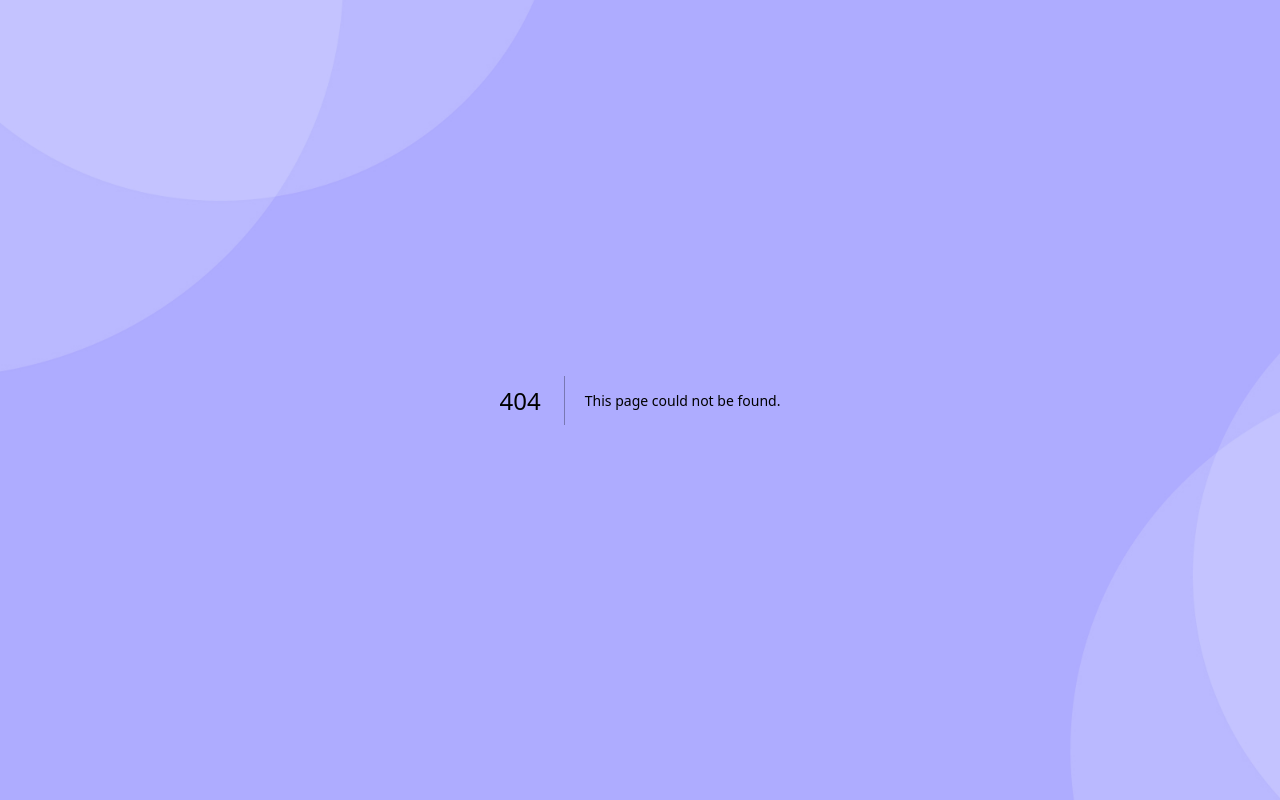
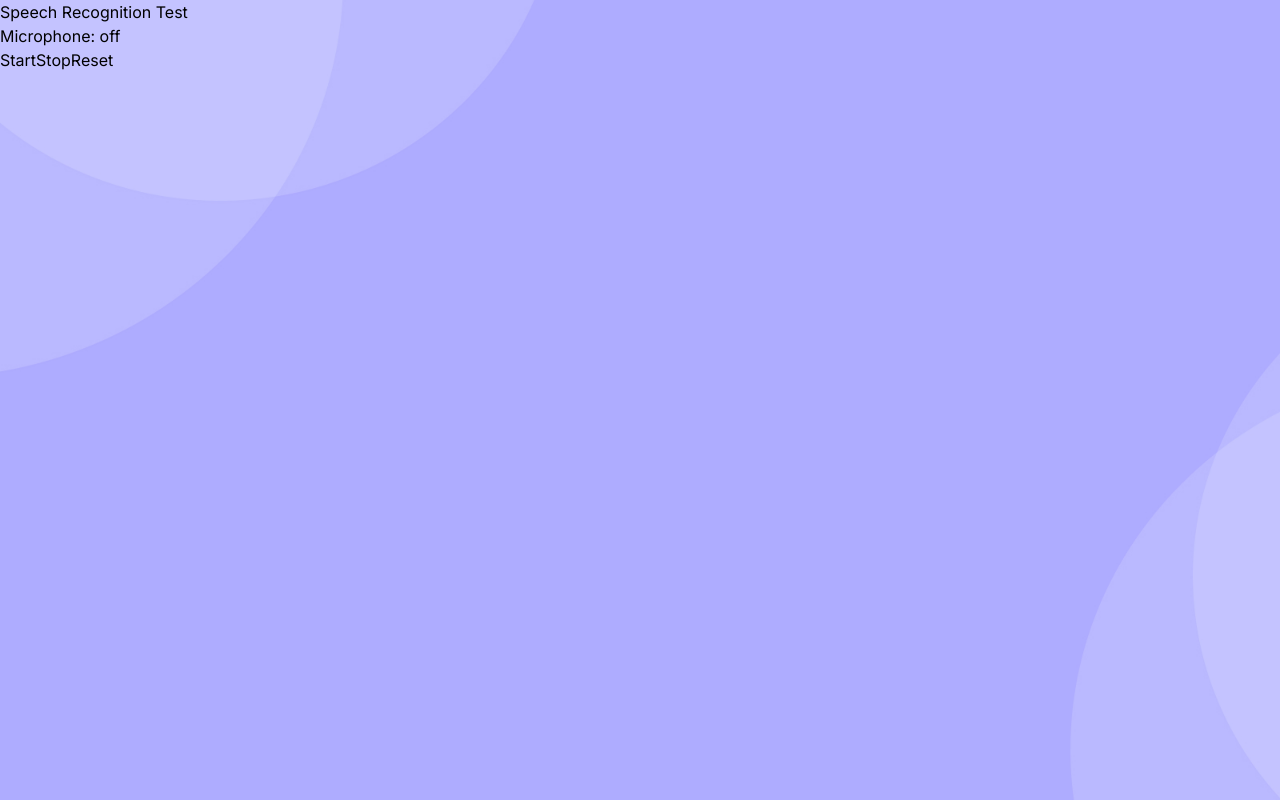
Before and after one commit to Beta-test-initiation/nwHacks_2024, a Next.js app in the folder explorable1/: page /testing in a window 1280 px wide. Before the commit this address had no page. Built offline with nearby package versions, Linux system fonts and the light colour scheme.

Commit message:
Add files via upload

```diff
--- /dev/null
+++ b/explorable1/app/testing/page.jsx
@@ -0,0 +1,20 @@
+"use client"
+import dynamic from 'next/dynamic';
+import 'regenerator-runtime/runtime';
+
+
+const DictaphoneWithNoSSR = dynamic(
+  () => import('@/components/Dictaphone'),
+  { ssr: false }
+);
+
+const Page = () => {
+  return (
+    <div>
+      <h1>Speech Recognition Test</h1>
+      <DictaphoneWithNoSSR />
+    </div>
+  );
+};
+
+export default Page;
```
